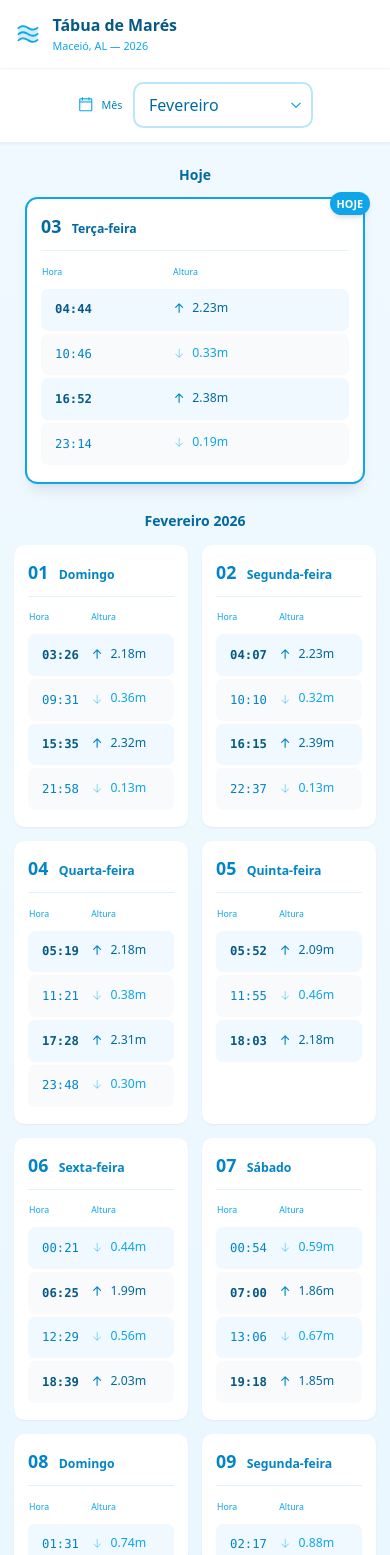
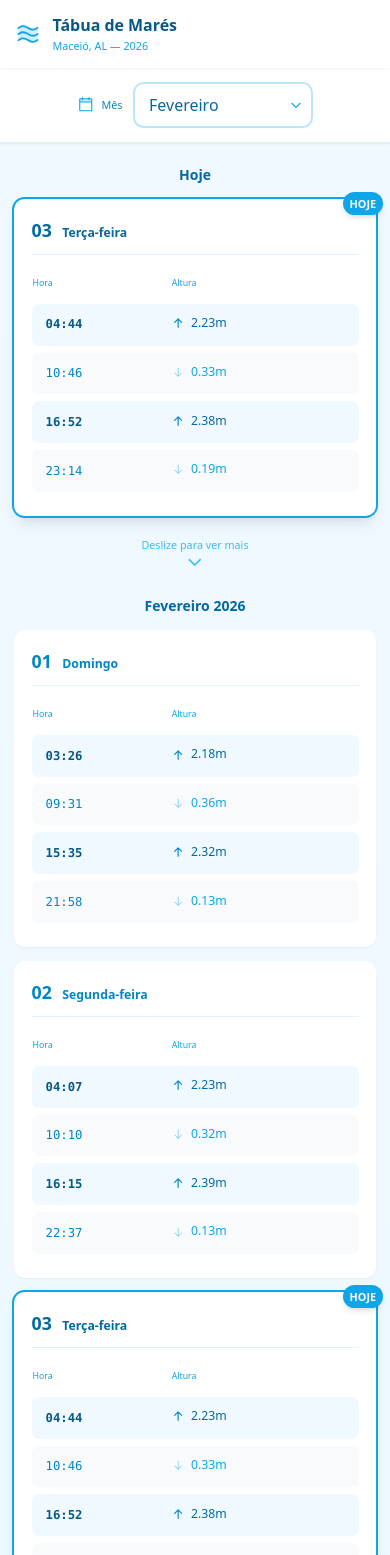
Before and after one commit to celosauro/tabuademares.maceio.br, a React (Vite) app: page / in a window 390 px wide. Shown: the top 1555 px of the page. Built offline with nearby package versions, Linux system fonts and the light colour scheme.

Commit message:
Fix listagem mobile

```diff
--- a/src/App.tsx
+++ b/src/App.tsx
@@ -1,5 +1,5 @@
 import { useState } from 'react';
-import { Waves } from '@phosphor-icons/react';
+import { Waves, CaretDown } from '@phosphor-icons/react';
 import { MonthKey, MONTHS } from './types/tide';
 import { useTideData } from './hooks/useTideData';
 import { isToday } from './utils/tideHelpers';
@@ -21,10 +21,6 @@ function App() {
 
   const todayCard = data?.days.find((day) =>
     isToday(data.year, data.month, day.day)
-  );
-
-  const otherDays = data?.days.filter((day) =>
-    !isToday(data.year, data.month, day.day)
   );
 
   return (
@@ -65,17 +61,22 @@ function App() {
           <>
             {/* Today's Card - Highlighted at Top */}
             {todayCard && (
-              <section className="mb-8">
+              <section className="mb-6 sm:mb-8">
                 <h2 className="text-fluid-lg font-semibold text-tide-700 mb-4 text-center">
                   Hoje
                 </h2>
-                <div className="max-w-sm mx-auto">
+                <div className="max-w-md sm:max-w-sm mx-auto">
                   <DayCard
                     day={todayCard}
                     year={data.year}
                     month={data.month}
                     isHighlighted
                   />
+                </div>
+                {/* Scroll indicator - mobile only */}
+                <div className="sm:hidden flex flex-col items-center mt-6 text-tide-400">
+                  <span className="text-fluid-sm">Deslize para ver mais</span>
+                  <CaretDown weight="bold" className="w-5 h-5 mt-1 animate-bounce" />
                 </div>
               </section>
             )}
@@ -86,13 +87,14 @@ function App() {
                 {data.monthName} {data.year}
               </h2>
 
-              <div className="grid grid-cols-2 sm:grid-cols-3 md:grid-cols-4 lg:grid-cols-5 gap-4">
-                {otherDays?.map((day) => (
+              <div className="grid grid-cols-1 sm:grid-cols-3 md:grid-cols-4 lg:grid-cols-5 gap-4">
+                {data.days.map((day) => (
                   <DayCard
                     key={day.day}
                     day={day}
                     year={data.year}
                     month={data.month}
+                    isHighlighted={isToday(data.year, data.month, day.day)}
                   />
                 ))}
               </div>
--- a/src/components/DayCard.tsx
+++ b/src/components/DayCard.tsx
@@ -51,7 +51,7 @@ export function DayCard({ day, year, month, isHighlighted = false, compact = fal
   return (
     <div
       className={`
-        relative rounded-xl p-4 md:p-5 transition-all duration-200
+        relative rounded-xl p-5 md:p-6 transition-all duration-200
         ${highlighted
           ? 'bg-white ring-2 ring-tide-500 shadow-lg'
           : 'bg-white shadow-sm hover:shadow-md'
@@ -75,8 +75,8 @@ export function DayCard({ day, year, month, isHighlighted = false, compact = fal
         </div>
       </div>
 
-      <div className="border-t border-tide-100 pt-3 md:pt-4">
-        <table className="w-full border-separate border-spacing-y-1">
+      <div className="border-t border-tide-100 pt-4 md:pt-5">
+        <table className="w-full border-separate border-spacing-y-2">
           <thead>
             <tr className="text-fluid-xs text-tide-500">
               <th className="text-left font-medium pb-2">Hora</th>
```
